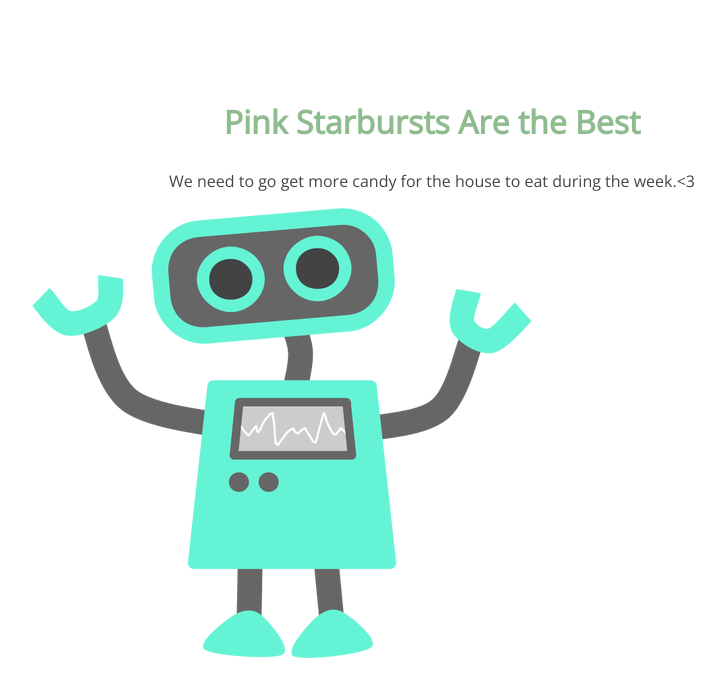
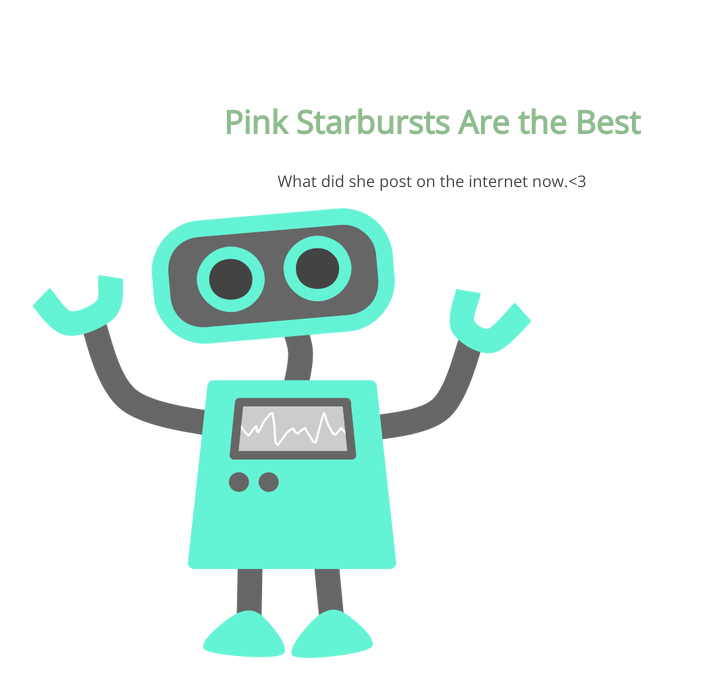
Before and after one commit to newedition994/my-first-repository, a plain HTML site: page index.html in a window 1280 px wide. Shown: the whole page, without its empty margins (208-933 px from the left). Drawn offline with nearby package versions, Linux system fonts and the light colour scheme.

Commit message:
title change

```diff
--- a/index.html
+++ b/index.html
@@ -2,14 +2,14 @@
 <html lang="en">
 <head>
 	<meta charset="UTF-8">
-	<title>Let's Learn Git, GitHub and the Command Line</title>
+	<title>Git Hub changes</title>
 	<link href='http://fonts.googleapis.com/css?family=Open+Sans' rel='stylesheet' type='text/css'>
 	<link rel="stylesheet" href="css/style.css">
 </head>
 <body>
 	<section>
 		<h1>Pink Starbursts Are the Best</h1>
-		<p>We need to go get more candy for the house to eat during the week.<3</p>
+		<p>What did she post on the internet now.<3</p>
 		<img src="img/happy-blue-robot.png">
 	</section>
 </body>
```
